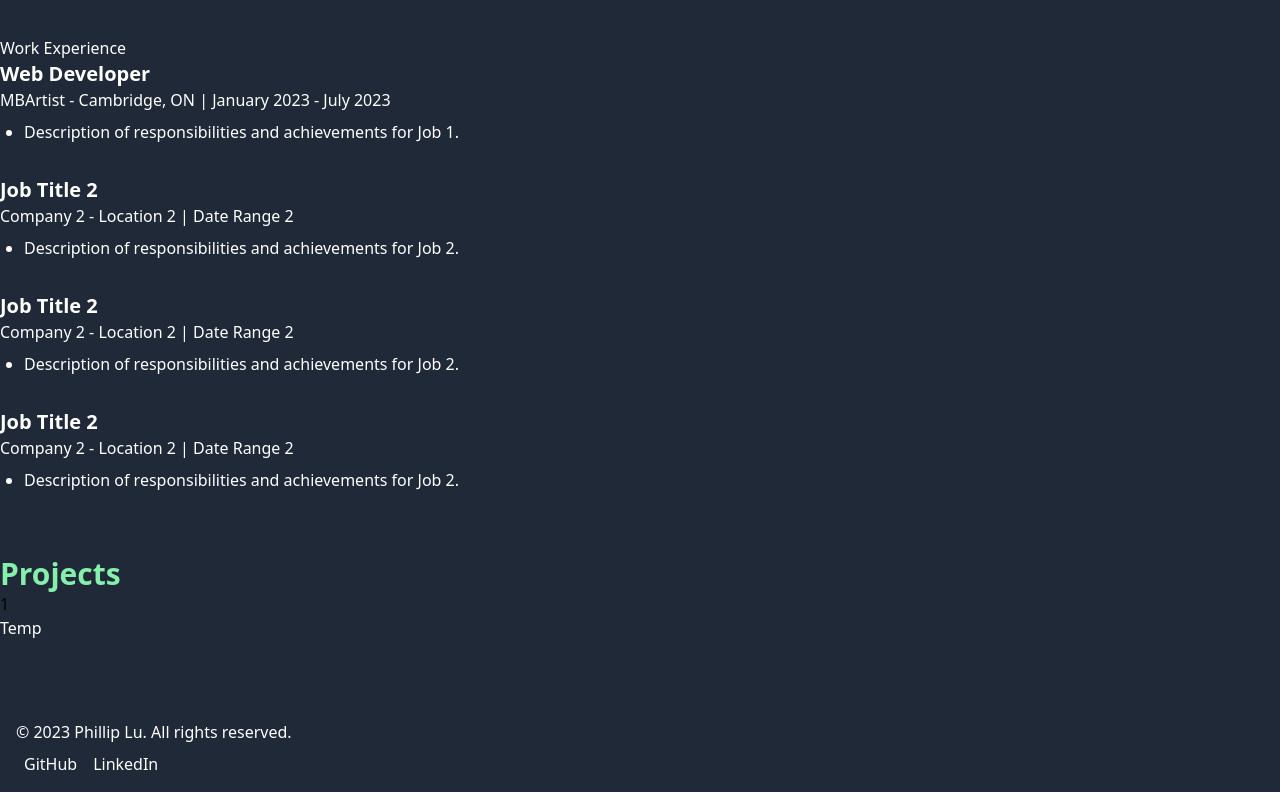
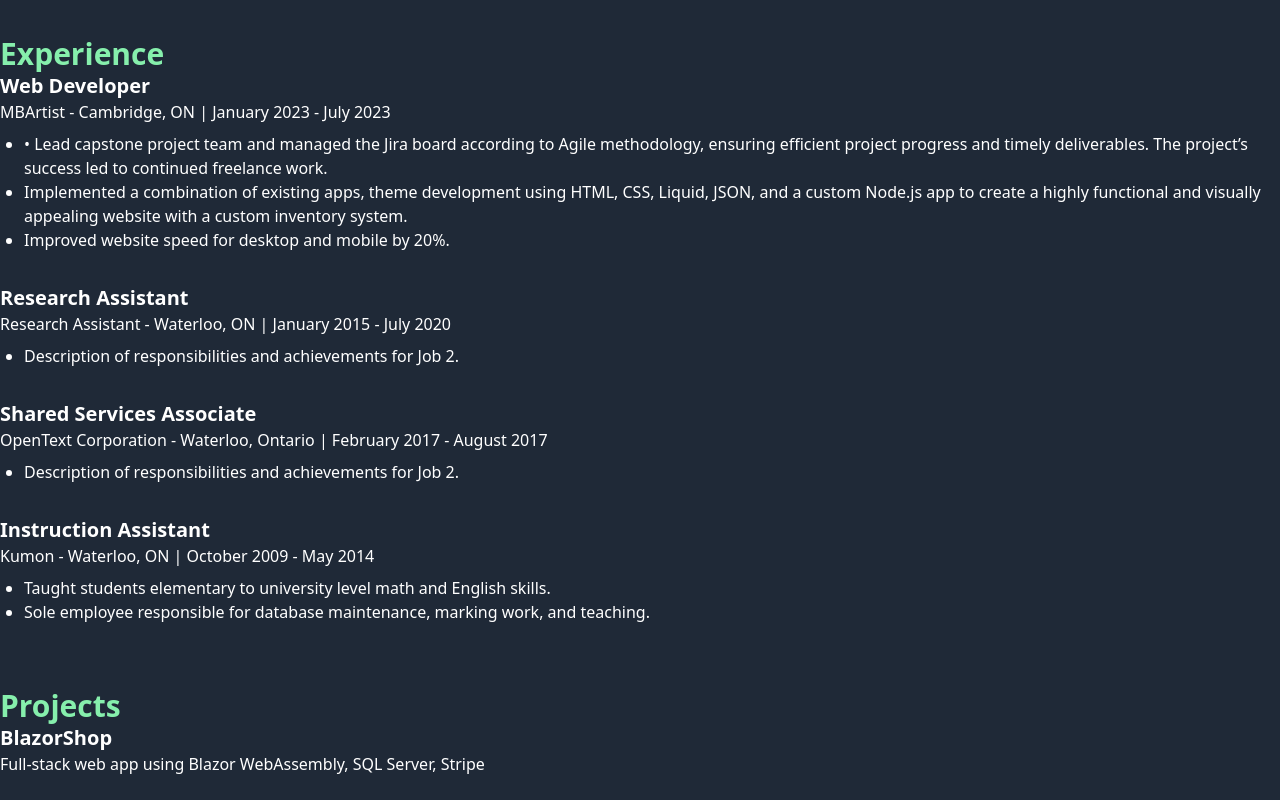
Before and after one commit to flanfy/ResumeWebsite, a React (Vite) app: page / in a window 1280 px wide. Shown: the part 260-1060 px from the top of the page. Built offline with nearby package versions, Linux system fonts and the light colour scheme; a web font is replaced by a local one.

Commit message:
added project components

```diff
--- a/src/components/About.jsx
+++ b/src/components/About.jsx
@@ -15,7 +15,6 @@ export default function About() {
                     Integer auctor urna in mauris malesuada, in venenatis libero consectetur. Etiam commodo,
                     augue vitae bibendum congue, augue nisi hendrerit quam, vel varius justo justo vel orci.
                 </p>
-
             </div>
             {/* Add your about content here */}
             </Section>
--- a/src/components/Experience.jsx
+++ b/src/components/Experience.jsx
@@ -6,8 +6,7 @@ import Job from './Job';
 export default function Experience() {
     return (
         <Section name="experience">
-          <h2 className='text-white'>Work Experience</h2>
-
+          <h2 className="text-3xl text-green-300 font-bold">Experience</h2>
           {EXPERIENCE.map((job, index) => (
             <Job
               key={index}
--- /dev/null
+++ b/src/components/Project.jsx
@@ -0,0 +1,19 @@
+export default function Project({title, description}) {
+    // return (
+    //     <Section name="projects">
+    //         <h2 className="text-3xl text-green-300 font-bold">Projects</h2>
+    //         1
+    //         <div className='text-white'>
+    //             Temp
+    //         </div>
+    //         {/* Add your about content here */}
+    //         </Section>
+    // );
+
+    return (
+        <div className="mb-8">
+          <h3 className="text-xl font-semibold text-white">{title}</h3>
+          <p className="text-white">{description}</p>
+        </div>
+    );
+}
--- a/src/components/Projects.jsx
+++ b/src/components/Projects.jsx
@@ -1,15 +1,19 @@
 import React from 'react';
 import Section from './Section';
+import Project from './Project';
+import { PROJECT } from './data';
 
 export default function Projects() {
     return (
             <Section name="projects">
-            <h2 className="text-3xl text-green-300 font-bold">Projects</h2>
-            1
-            <div className='text-white'>
-                Temp
-            </div>
-            {/* Add your about content here */}
+                <h2 className="text-3xl text-green-300 font-bold">Projects</h2>
+                {PROJECT.map((project, index) => (
+                    <Project
+                    key={index}
+                    title={project.title}
+                    description={project.description}
+                    />
+                ))}
             </Section>
       );
   }
--- a/src/components/data.js
+++ b/src/components/data.js
@@ -14,38 +14,48 @@
       location: "Cambridge, ON",
       date: "January 2023 - July 2023",
       responsibilities: [
-        "Description of responsibilities and achievements for Job 1.",
-        // Add more bullet points as needed
+        "• Lead capstone project team and managed the Jira board according to Agile methodology, ensuring efficient project progress and timely deliverables. The project’s success led to continued freelance work.",
+        "Implemented a combination of existing apps, theme development using HTML, CSS, Liquid, JSON, and a custom Node.js app to create a highly functional and visually appealing website with a custom inventory system.",
+        "Improved website speed for desktop and mobile by 20%."
       ],
     },
     {
-      title: "Job Title 2",
-      company: "Company 2",
-      location: "Location 2",
-      date: "Date Range 2",
+      title: "Research Assistant",
+      company: "Research Assistant",
+      location: "Waterloo, ON",
+      date: "January 2015 - July 2020",
       responsibilities: [
         "Description of responsibilities and achievements for Job 2.",
-        // Add more bullet points as needed
       ],
     },
     {
-      title: "Job Title 2",
-      company: "Company 2",
-      location: "Location 2",
-      date: "Date Range 2",
+      title: "Shared Services Associate",
+      company: "OpenText Corporation",
+      location: "Waterloo, Ontario",
+      date: "February 2017 - August 2017",
       responsibilities: [
         "Description of responsibilities and achievements for Job 2.",
-        // Add more bullet points as needed
       ],
     },
     {
-      title: "Job Title 2",
-      company: "Company 2",
-      location: "Location 2",
-      date: "Date Range 2",
+      title: "Instruction Assistant",
+      company: "Kumon",
+      location: "Waterloo, ON",
+      date: "October 2009 - May 2014",
       responsibilities: [
-        "Description of responsibilities and achievements for Job 2.",
-        // Add more bullet points as needed
+        "Taught students elementary to university level math and English skills.",
+        "Sole employee responsible for database maintenance, marking work, and teaching."
       ],
     },
   ]
+
+  export const PROJECT = [
+    {
+      title: "BlazorShop",
+      description: "Full-stack web app using Blazor WebAssembly, SQL Server, Stripe",
+    },
+    {
+      title: "BlazorShop",
+      description: "Full-stack web app using Blazor WebAssembly, SQL Server, Stripe",
+    }
+  ]
```
Lines whose indentation alone changed are shown as unchanged.
